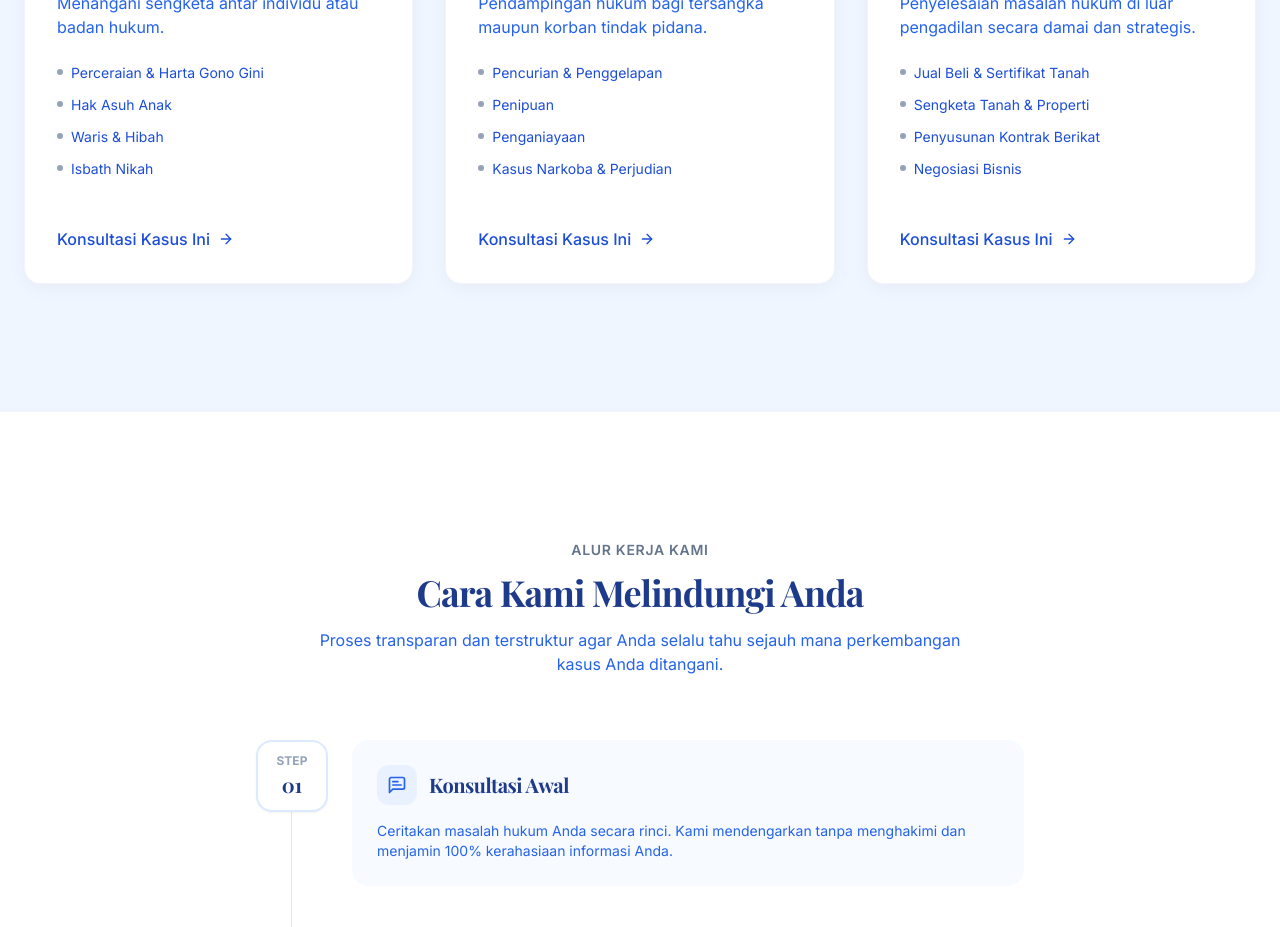
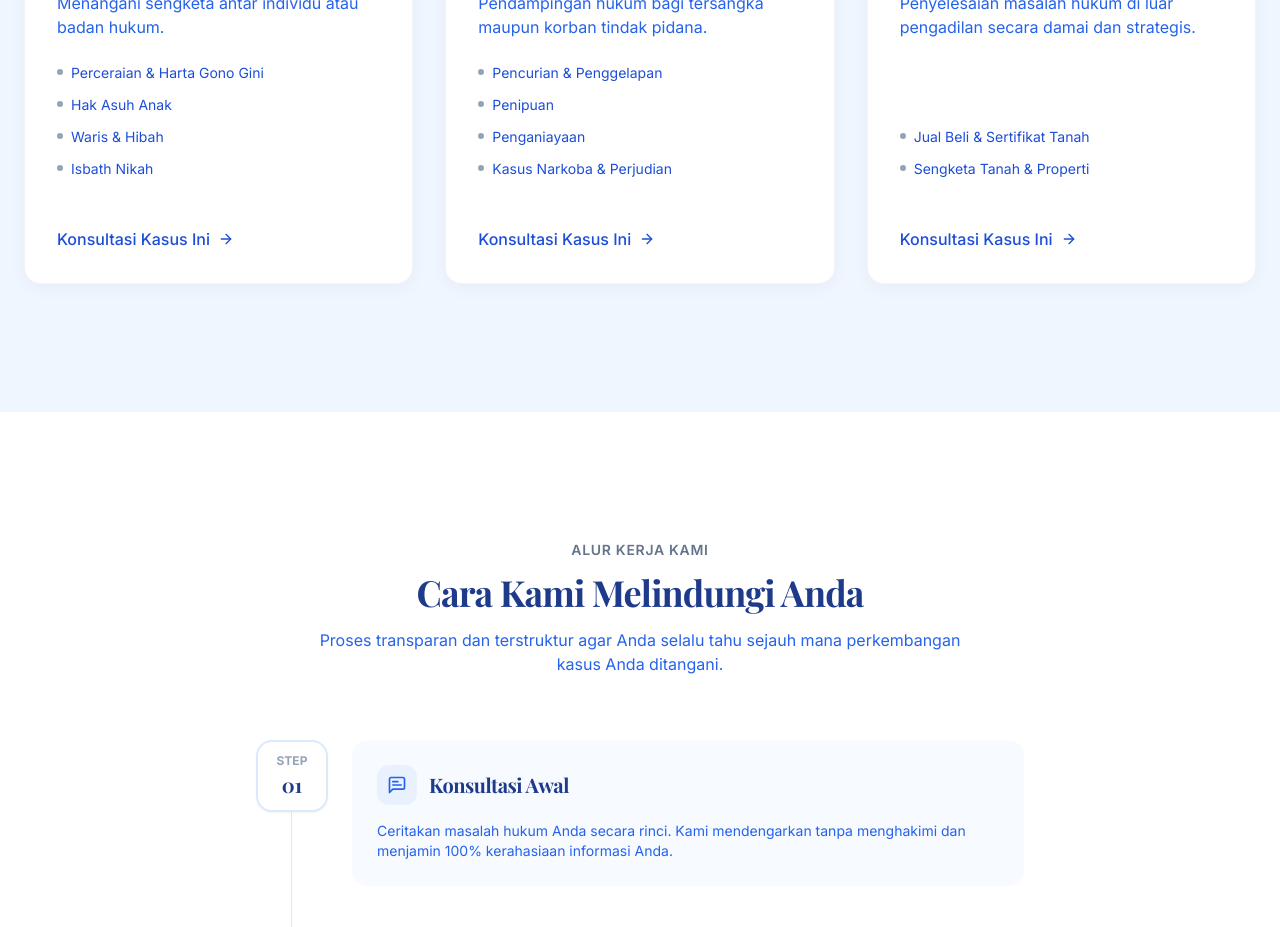
Before and after one commit to bagaskara112/lawyerwebsite, a Next.js app: page / in a window 1280 px wide. Shown: the part 1920-2847 px from the top of the page. Built offline with nearby package versions, Linux system fonts and the light colour scheme; a web font is replaced by a local one.

Commit message:
update service

```diff
--- a/components/ServiceCard.tsx
+++ b/components/ServiceCard.tsx
@@ -20,7 +20,7 @@ export default function ServiceCard() {
       icon: Landmark,
       title: "Non-Litigasi",
       desc: "Penyelesaian masalah hukum di luar pengadilan secara damai dan strategis.",
-      list: ["Jual Beli & Sertifikat Tanah", "Sengketa Tanah & Properti", "Penyusunan Kontrak Berikat", "Negosiasi Bisnis"],
+      list: ["Jual Beli & Sertifikat Tanah", "Sengketa Tanah & Properti"],
     },
   ];
 
```
